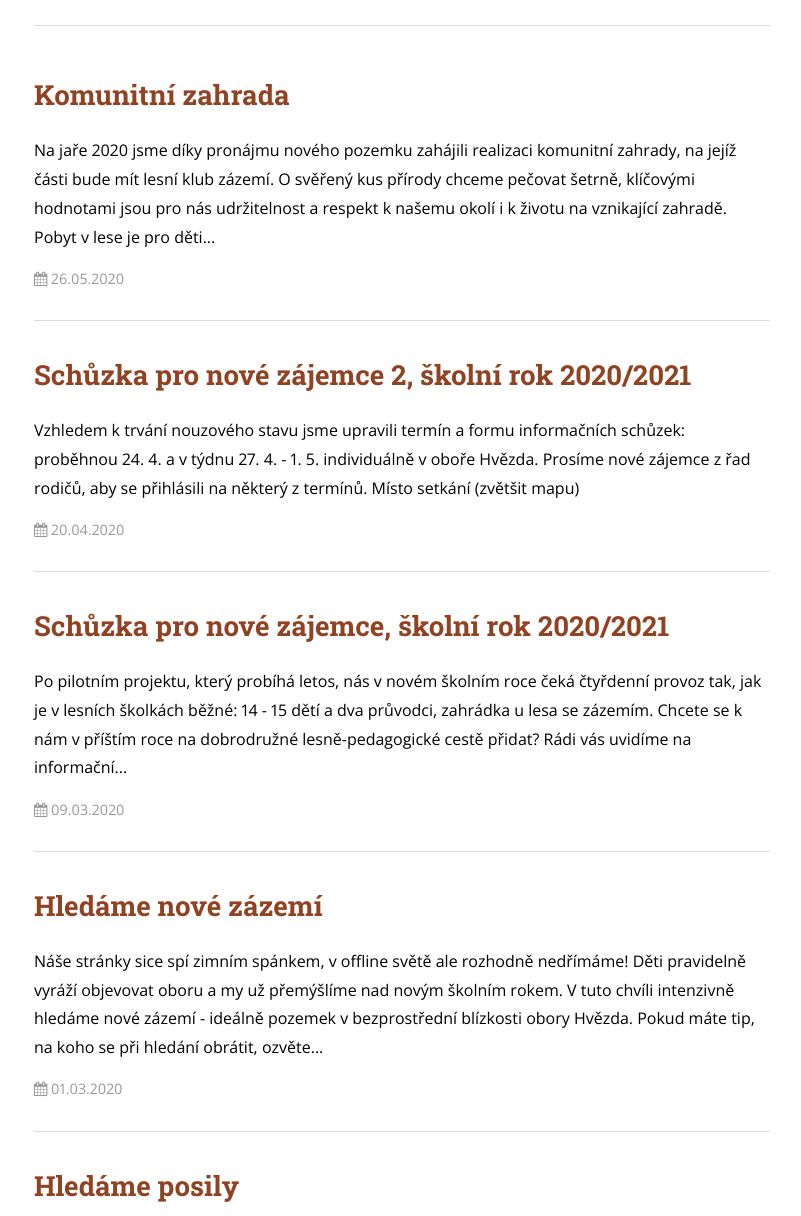
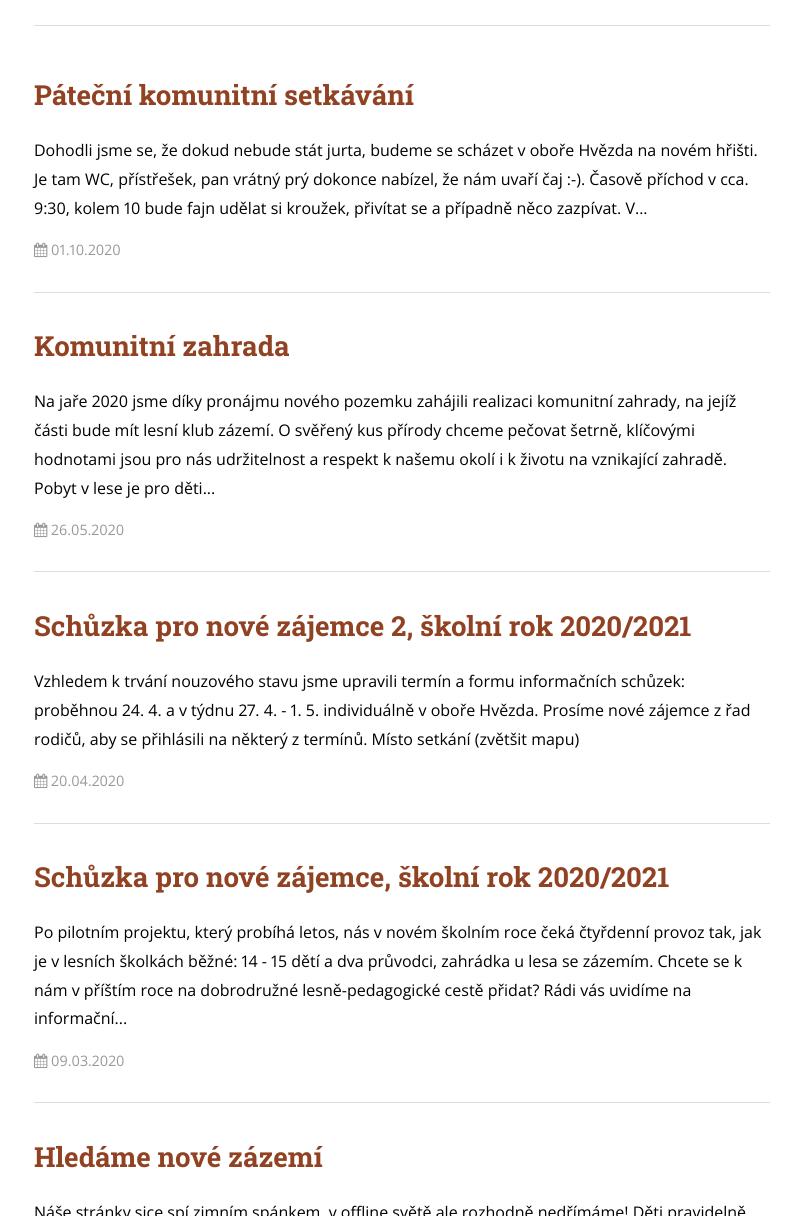
Before and after one commit to bencentra/centrarium, a Jekyll site: the page built from index.html, in a window 1280 px wide and 1400 px high, scrolled down 1306 px, cut to the strip 184-1400 px from the top of the window. Shown: the whole strip, without its empty margins (238-1039 px from the left). Built offline with Jekyll 4.4.1, drawn with Linux system fonts in a browser that asks for light colours; nearby versions of some CDN libraries; the list of posts is cut into pages by our own code; some of the changed text lies outside the part shown.

Commit message:
Páteční komunitní setkávání

```diff
--- /dev/null
+++ b/_posts/2020-10-01-patecni-komunitni-setkavani.md
@@ -0,0 +1,19 @@
+---
+layout: post
+title: Páteční komunitní setkávání
+---
+
+Dohodli jsme se, že **dokud nebude stát jurta, budeme se scházet v oboře Hvězda na novém hřišti**. Je tam WC, přístřešek, pan vrátný prý dokonce nabízel, že nám uvaří čaj :-). **Časově příchod v cca. 9:30**, kolem 10 bude fajn udělat si kroužek, přivítat se a případně něco zazpívat. V minulých letech jsme si občas připravili nějaké tvoření a písničky. A občas jsme uspořádali velkou výpravu - do zoo, Stromovky, k hasičům na Petřinách...
+
+![Návstěva u hasičů](/assets/article_images/hasici.jpg)
+
+Vyplatí se mít **s sebou oběd nebo velkou svačinu**, protože dětí bývají po dopoledni venku a s tolika sociálními kontakty dost unavené, moji kluci pak většinou odpadnou cestou anebo doma.
+
+**Až bude jurta, budeme se scházet na malejovské zahrádce u ulice Jinočanská.** Jurta ale bohužel pořád vázne na úřadech, které nedodržují zákonné lhůty. Až budeme mít štempl, určitě vám dáme vědět!
+
+![Počátky Malejova před několika lety...](/assets/article_images/pondelni_setkani.jpg)
+
+Rozkoukejte se, dohodněte se s ostatními, jaké byste páteční setkávání chtěli mít. Pokud se vám s námi bude líbit, v průběhu října prosím vyplňte členské přihlášky pro podporující členy spolku, viz [stanovy](/stanovy#-4--členství), přihlášky dodáme ;-) S tímto typem členství je spojen poplatek 1 000 Kč/rok/rodina. Jsme neziskovka, veškeré příjmy tedy investujeme do chodu naší organizace. Vaše příspěvky budou použity na vybavení jurty a komunitní zahrady.
+
+Těším se v pátek a další pátky na viděnou! \\
+Naty
```
Also changed, not shown: stanovy.md (+1 -1 lines).
